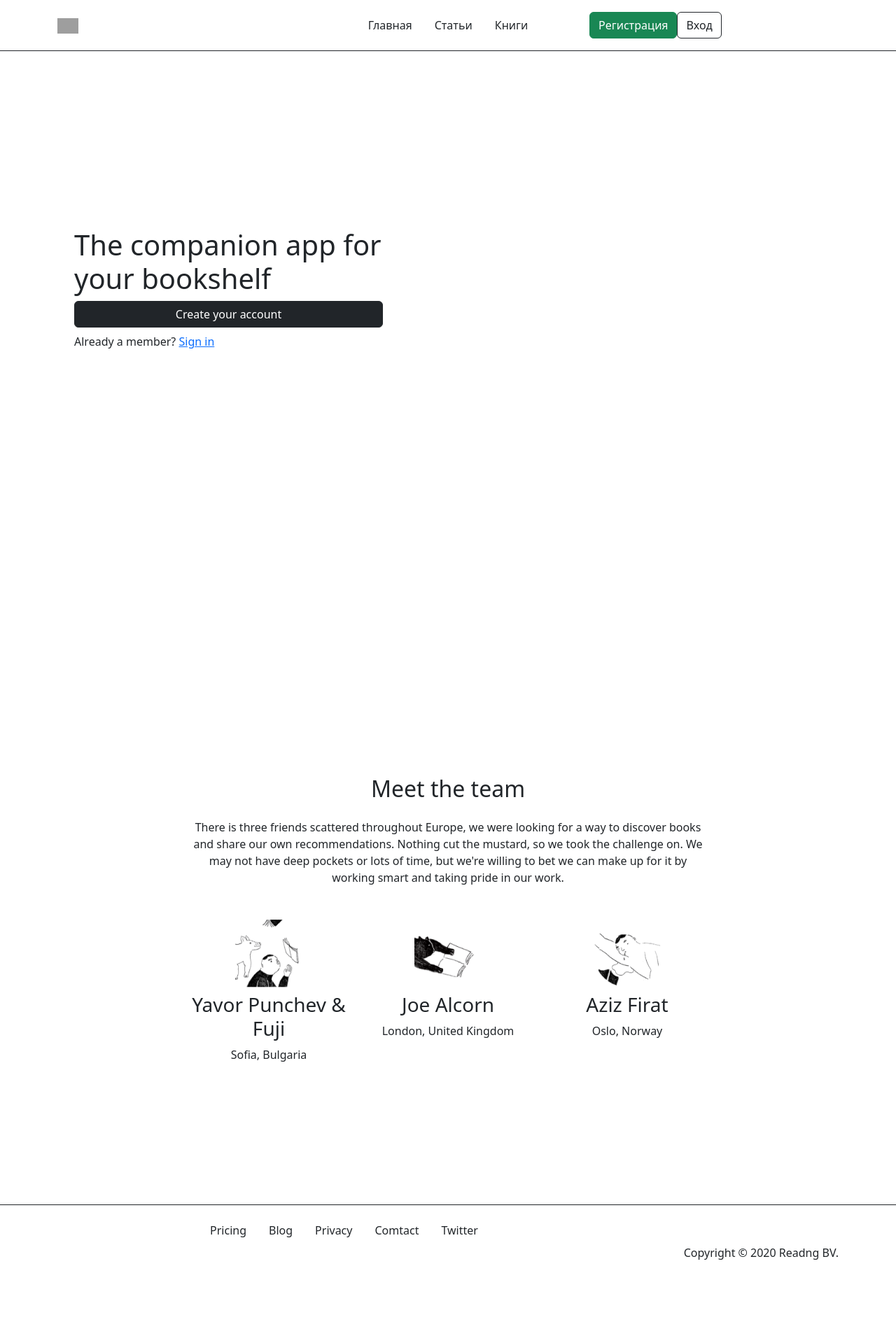
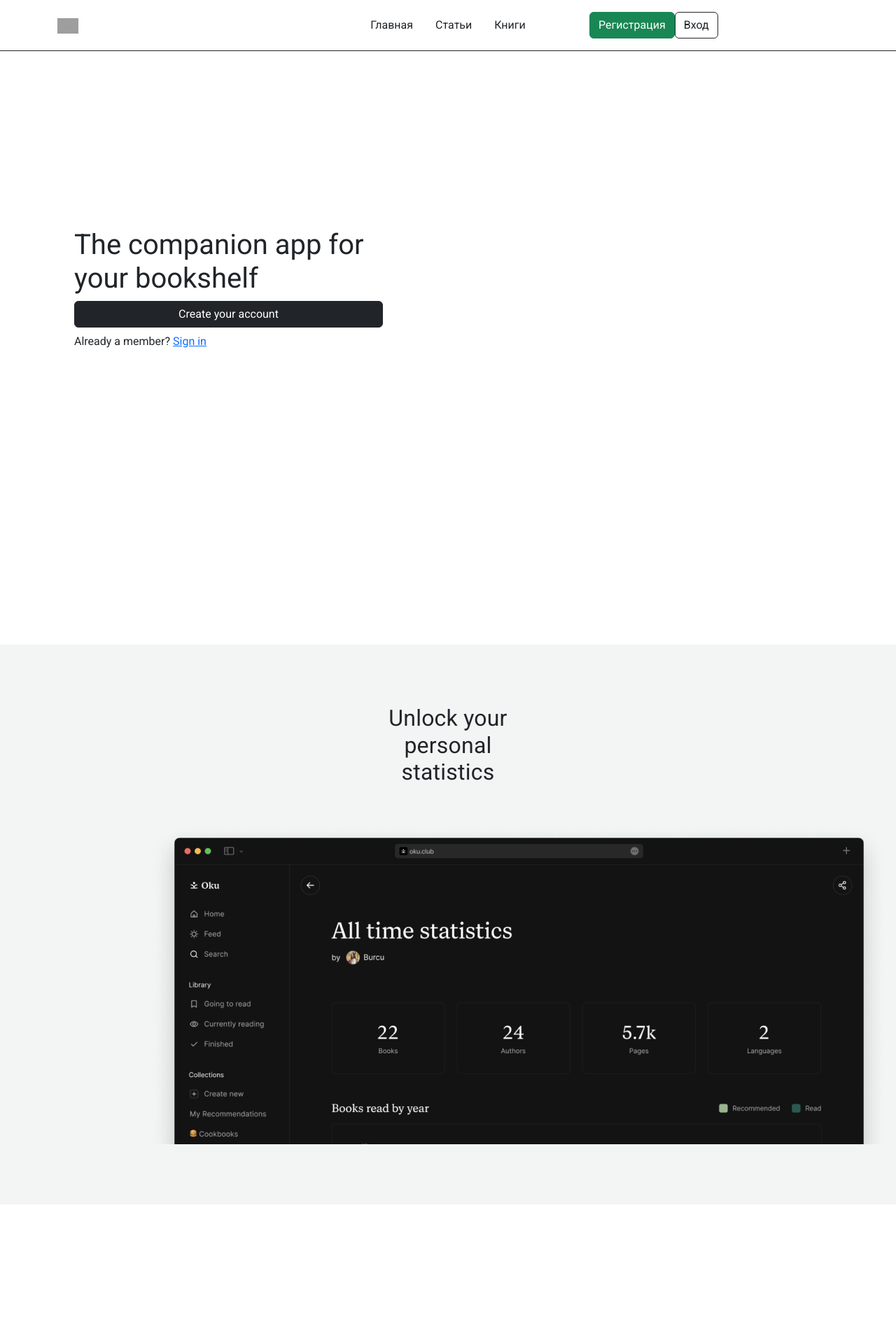
Before and after one commit to kuroch73/classviews, a Django app: template classviewshome/templates/classviewshome/home.html in a window 1280 px wide. Shown: the top 1909 px of the page at 70% size. Before the commit the page ends 1800 px from the top, so only its background shows below. Run offline with Django 3.2, Linux system fonts and the light colour scheme; the template is opened without the code that fills it, so the values that code supplies are empty; grey boxes are pictures that could not be loaded.

Commit message:
navs and styles advanced

```diff
--- a/classviewshome/templates/classviewshome/home.html
+++ b/classviewshome/templates/classviewshome/home.html
@@ -1,6 +1,7 @@
 {% extends "base.html" %}
 {% block content %}
 {% load static %}
+
 <section class="hero vh-100">
     <div class="container d-flex align-items-center h-75">
         <div class="col-12 col-sm-8 col-lg-5 ps-0 ps-md-2 ps-lg-4">
@@ -10,7 +11,17 @@
         </div>
     </div>
 </section>
+<section>
 
+    <div class=" c-bg-grey d-flex justify-content-center align-items-center text-center vh-100">
+        <div class="col-12 col-md-10 col-lg-8">
+            <div class="d-flex justify-content-center"><h2 class=" mb-5 w-25 c-f"> Unlock your personal statistics </h2></div>
+        <div class="col-12">
+        <img class="mb-8 pt-1 " src="{% static 'img/Rectangle (3).png' %}">
+        </div>
+    </div>
+    </div>
+</section>
 <section>
     <div class="container d-flex align-items-center justify-content-center text-center vh-100">
         <div class="col-12 col-md-10 col-lg-8">
--- /dev/null
+++ b/static/style.css
@@ -0,0 +1,7 @@
+.c-bg-grey {
+     background-color: #F3F4F4;
+     }
+ body {
+ font-family : "Roboto", sans-serif}
+ .c-f {
+ letter-spacing: 0.216px }
--- a/templates/base.html
+++ b/templates/base.html
@@ -1,9 +1,15 @@
+{% load static %}
 <!DOCTYPE html>
 <html lang="en">
 <head>
     <meta charset="UTF-8">
     <title>Title</title>
+    <link rel="preconnect" href="https://fonts.googleapis.com">
+<link rel="preconnect" href="https://fonts.gstatic.com" crossorigin>
+<link href="https://fonts.googleapis.com/css2?family=Roboto&display=swap" rel="stylesheet">
     <link href="https://cdn.jsdelivr.net/npm/bootstrap@5.3.2/dist/css/bootstrap.min.css" rel="stylesheet" integrity="sha384-T3c6CoIi6uLrA9TneNEoa7RxnatzjcDSCmG1MXxSR1GAsXEV/Dwwykc2MPK8M2HN" crossorigin="anonymous">
+    <link rel="stylesheet" href="{% static '/style.css' %}">
+
 </head>
 <body>
 {% include "header.html" %}
--- a/templates/footer.html
+++ b/templates/footer.html
@@ -2,7 +2,7 @@
     <div class="container">
 
         <div class="row">
-            <ul class="nav w-75 fs-12 d-flex justify-content-center">
+            <ul class="nav w-75 fs-8 d-flex justify-content-center">
                 <li class="nav-item">
                     <a class="nav-link text-dark">Pricing</a>
                 </li>
@@ -20,8 +20,8 @@
                 <a class="nav-link text-dark">Twitter</a>
             </li>
             </ul>
-            <div class="col-12 d-flex justify-content-end">
-            <p class="h-75" >Copyright © 2020 Readng BV.</p>
+            <div class="col-3 d-flex justify-content-end">
+            <p class="h-55" >Copyright © 2020 Readng BV.</p>
         </div>
         </div>
     </div>
--- a/templates/header.html
+++ b/templates/header.html
@@ -30,9 +30,30 @@
                 <a href="{% url 'profile' %}" type="button" class="h-75 btn btn-success"> Профиль </a>
                 <a href="{% url 'logout' %}" type="button" class="h-75 btn  btn-outline-dark"> Выход </a>
                 {% endif %}
+            </div>
+            <nav class="navbar d-block d-lg-none bg-light fixed-top">
 
-            </div>
+              <div class="container-fluid d-flex justify-content-between">
+                <div class="col-4 d-flex">
+                  <a href="{% url 'home' %}" class="col-2 ">
+                    <img class="w-100" src="https://media.baamboozle.com/uploads/images/318635/1623782709_176610_import-url.png" alt="">
+                  </a>
+                </div>
+                <button class="navbar-toggler" type="button" data-bs-toggle="offcanvas" data-bs-target="#offcanvasNavbar" aria-controls="offcanvasNavbar">
+                  <span class="navbar-toggler-icon"></span>
+                </button>
+                <div class="offcanvas offcanvas-end" tabindex="-1" id="offcanvasNavbar" aria-labelledby="offcanvasNavbarLabel">
+                  <div class="offcanvas-header">
+                    <h5 class="offcanvas-title" id="offcanvasNavbarLabel"></h5>
+                    <button type="button" class="btn-close" data-bs-dismiss="offcanvas" aria-label="Закрыть"></button>
+                  </div>
+                  <div class="offcanvas-body">
+                        <a class="nav-link active" aria-current="page" href="#">Главная</a>
+                        <a class="nav-link" href="#">Ссылка</a>
         </div>
-
+                </div>
+              </div>
+            </nav>
+    </div>
     </div>
 </header>
```
Also changed, not shown: static/img/Rectangle (3).png (added).
